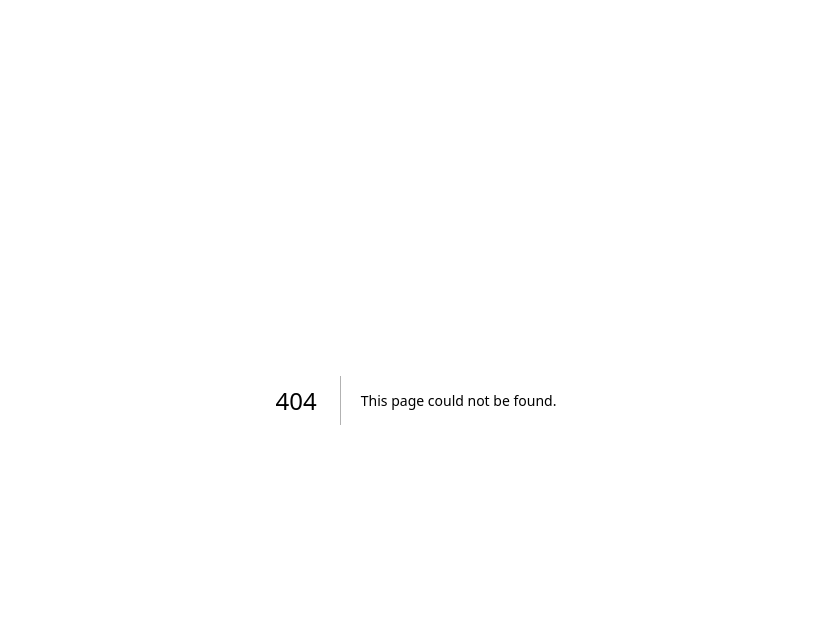
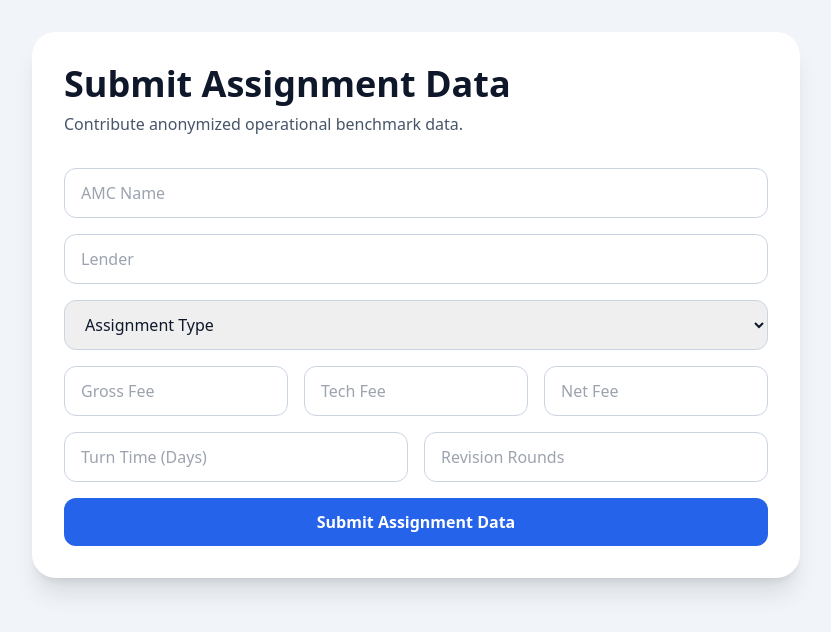
Before and after one commit to mose027-cmd/AppaiserIntel, a Next.js app: page /submit in a window 1280 px wide. Before the commit this address had no page. Shown: the top 632 px of the page, without its empty margins (224-1055 px from the left). Built offline with nearby package versions, Linux system fonts and the light colour scheme; no server answers.

Commit message:
Add contributor assignment submission page

```diff
--- /dev/null
+++ b/app/submit/page.tsx
@@ -0,0 +1,187 @@
+"use client";
+
+import { useState } from "react";
+import { supabase } from "../../lib/supabaseClient";
+
+export default function SubmitPage() {
+  const [loading, setLoading] = useState(false);
+
+  const [formData, setFormData] = useState({
+    amc: "",
+    lender: "",
+    assignment_type: "",
+    gross_fee: "",
+    tech_fee: "",
+    net_fee: "",
+    turn_time: "",
+    revision_rounds: "",
+  });
+
+  async function handleSubmit(e: React.FormEvent) {
+    e.preventDefault();
+
+    setLoading(true);
+
+    const {
+      data: { user },
+    } = await supabase.auth.getUser();
+
+    if (!user) {
+      alert("Please login first.");
+      window.location.href = "/login";
+      return;
+    }
+
+    const { error } = await supabase.from("submissions").insert([
+      {
+        user_id: user.id,
+        amc: formData.amc,
+        lender: formData.lender,
+        assignment_type: formData.assignment_type,
+        gross_fee: Number(formData.gross_fee),
+        tech_fee: Number(formData.tech_fee),
+        net_fee: Number(formData.net_fee),
+        turn_time: Number(formData.turn_time),
+        revision_rounds: Number(formData.revision_rounds),
+      },
+    ]);
+
+    setLoading(false);
+
+    if (error) {
+      alert(error.message);
+      return;
+    }
+
+    alert("Submission added successfully.");
+
+    setFormData({
+      amc: "",
+      lender: "",
+      assignment_type: "",
+      gross_fee: "",
+      tech_fee: "",
+      net_fee: "",
+      turn_time: "",
+      revision_rounds: "",
+    });
+  }
+
+  return (
+    <main className="min-h-screen bg-slate-100 p-8">
+      <div className="mx-auto max-w-3xl rounded-3xl bg-white p-8 shadow-xl">
+        <h1 className="mb-2 text-4xl font-bold text-slate-900">
+          Submit Assignment Data
+        </h1>
+
+        <p className="mb-8 text-slate-600">
+          Contribute anonymized operational benchmark data.
+        </p>
+
+        <form onSubmit={handleSubmit} className="space-y-4">
+          <input
+            placeholder="AMC Name"
+            value={formData.amc}
+            onChange={(e) =>
+              setFormData({ ...formData, amc: e.target.value })
+            }
+            className="w-full rounded-xl border border-slate-300 px-4 py-3"
+          />
+
+          <input
+            placeholder="Lender"
+            value={formData.lender}
+            onChange={(e) =>
+              setFormData({ ...formData, lender: e.target.value })
+            }
+            className="w-full rounded-xl border border-slate-300 px-4 py-3"
+          />
+
+          <select
+            value={formData.assignment_type}
+            onChange={(e) =>
+              setFormData({
+                ...formData,
+                assignment_type: e.target.value,
+              })
+            }
+            className="w-full rounded-xl border border-slate-300 px-4 py-3"
+          >
+            <option value="">Assignment Type</option>
+            <option value="URAR">URAR</option>
+            <option value="1004D">1004D / Final</option>
+            <option value="Desktop">Desktop</option>
+            <option value="Hybrid">Hybrid</option>
+            <option value="FHA">FHA</option>
+            <option value="VA">VA</option>
+          </select>
+
+          <div className="grid gap-4 md:grid-cols-3">
+            <input
+              type="number"
+              placeholder="Gross Fee"
+              value={formData.gross_fee}
+              onChange={(e) =>
+                setFormData({ ...formData, gross_fee: e.target.value })
+              }
+              className="rounded-xl border border-slate-300 px-4 py-3"
+            />
+
+            <input
+              type="number"
+              placeholder="Tech Fee"
+              value={formData.tech_fee}
+              onChange={(e) =>
+                setFormData({ ...formData, tech_fee: e.target.value })
+              }
+              className="rounded-xl border border-slate-300 px-4 py-3"
+            />
+
+            <input
+              type="number"
+              placeholder="Net Fee"
+              value={formData.net_fee}
+              onChange={(e) =>
+                setFormData({ ...formData, net_fee: e.target.value })
+              }
+              className="rounded-xl border border-slate-300 px-4 py-3"
+            />
+          </div>
+
+          <div className="grid gap-4 md:grid-cols-2">
+            <input
+              type="number"
+              placeholder="Turn Time (Days)"
+              value={formData.turn_time}
+              onChange={(e) =>
+                setFormData({ ...formData, turn_time: e.target.value })
+              }
+              className="rounded-xl border border-slate-300 px-4 py-3"
+            />
+
+            <input
+              type="number"
+              placeholder="Revision Rounds"
+              value={formData.revision_rounds}
+              onChange={(e) =>
+                setFormData({
+                  ...formData,
+                  revision_rounds: e.target.value,
+                })
+              }
+              className="rounded-xl border border-slate-300 px-4 py-3"
+            />
+          </div>
+
+          <button
+            type="submit"
+            disabled={loading}
+            className="w-full rounded-xl bg-blue-600 px-4 py-3 font-semibold text-white"
+          >
+            {loading ? "Submitting..." : "Submit Assignment Data"}
+          </button>
+        </form>
+      </div>
+    </main>
+  );
+}
```
